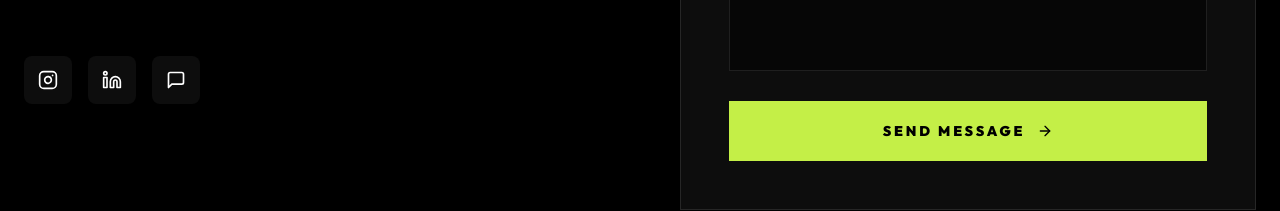
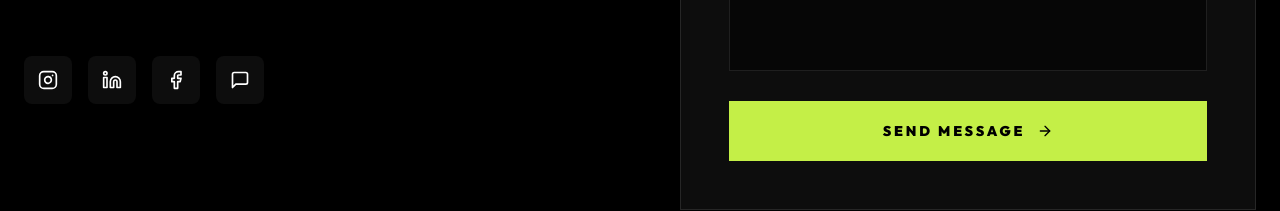
Before and after one commit to Satvikk7/Brand9Studio_Portfolio, a React (Vite) app: page / in a window 1280 px wide. Shown: the part 9213-9424 px from the top of the page. Built offline with nearby package versions, Linux system fonts and the light colour scheme.

Commit message:
Add Facebook link to contact section

```diff
--- a/src/sections/Contact.jsx
+++ b/src/sections/Contact.jsx
@@ -1,10 +1,11 @@
 import { motion } from 'framer-motion'
-import { MessageSquare, Mail, Instagram, Linkedin, ArrowRight } from 'lucide-react'
+import { MessageSquare, Mail, Instagram, Linkedin, ArrowRight, Facebook } from 'lucide-react'
 
 export default function Contact() {
   const socials = [
     { icon: <Instagram size={20} />, label: "Instagram", link: "https://instagram.com/brand9studio" },
     { icon: <Linkedin size={20} />, label: "LinkedIn", link: "https://linkedin.com/company/brand9studio" },
+    { icon: <Facebook size={20} />, label: "Facebook", link: "https://www.facebook.com/people/Brand9Studio/61584349220080/?rdid=EIrgieF6o5OfEVxG&share_url=https%3A%2F%2Fwww.facebook.com%2Fshare%2F1C9HJ2SP5m%2F" },
     { icon: <MessageSquare size={20} />, label: "WhatsApp", link: "https://wa.me/message/brand9studio" },
   ]
 
```
